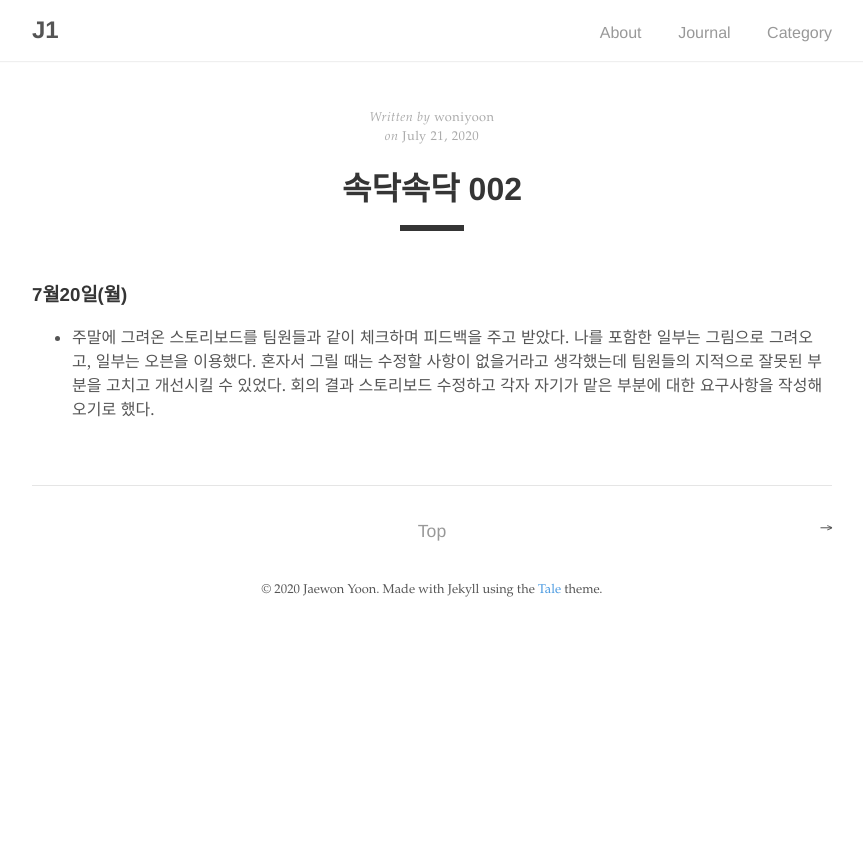
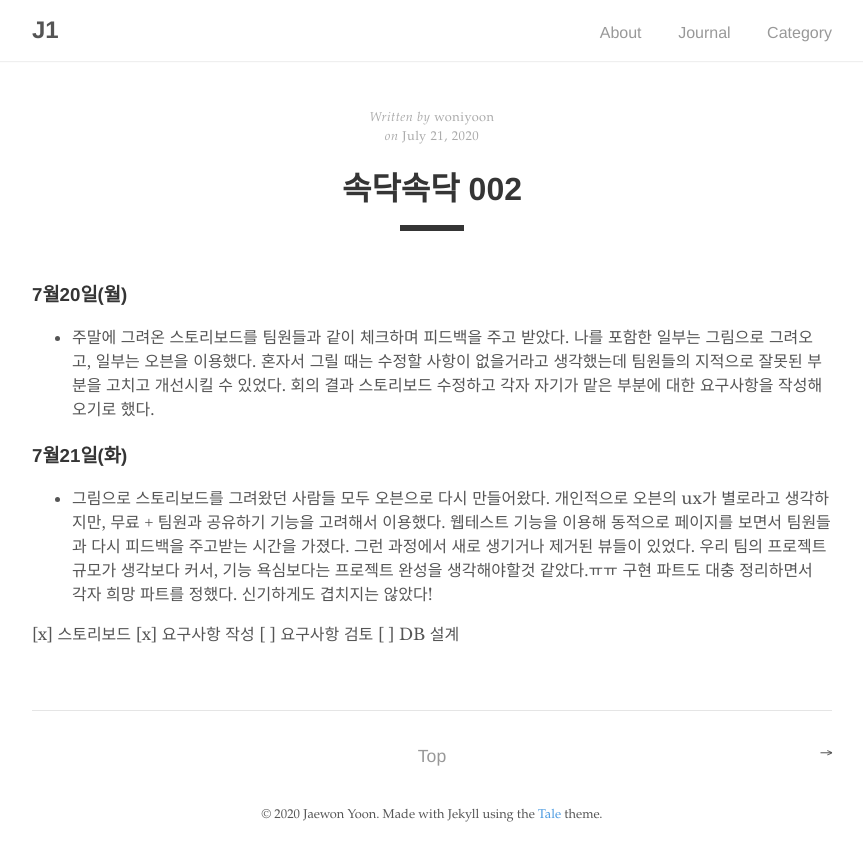
Before and after one commit to woniyoon/woniyoon.github.io, a Jekyll site: the page built from _posts/journal/2020-07-21-속닥속닥-002.md, in a window 1280 px wide. Shown: the top 861 px of the page, without its empty margins (208-1071 px from the left). Built offline with Jekyll 4.4.1, drawn with Linux system fonts in a browser that asks for light colours.

Commit message:
Add a journal no 003

```diff
--- a/_posts/journal/2020-07-21-속닥속닥-002.md
+++ b/_posts/journal/2020-07-21-속닥속닥-002.md
@@ -7,3 +7,11 @@ categories: [ journal ]
 
 ### 7월20일(월)
 - 주말에 그려온 스토리보드를 팀원들과 같이 체크하며 피드백을 주고 받았다. 나를 포함한 일부는 그림으로 그려오고, 일부는 오븐을 이용했다. 혼자서 그릴 때는 수정할 사항이 없을거라고 생각했는데 팀원들의 지적으로 잘못된 부분을 고치고 개선시킬 수 있었다. 회의 결과 스토리보드 수정하고 각자 자기가 맡은 부분에 대한 요구사항을 작성해오기로 했다. <br>
+
+### 7월21일(화)
+- 그림으로 스토리보드를 그려왔던 사람들 모두 오븐으로 다시 만들어왔다. 개인적으로 오븐의 ux가 별로라고 생각하지만, 무료 + 팀원과 공유하기 기능을 고려해서 이용했다. 웹테스트 기능을 이용해 동적으로 페이지를 보면서 팀원들과 다시 피드백을 주고받는 시간을 가졌다. 그런 과정에서 새로 생기거나 제거된 뷰들이 있었다. 우리 팀의 프로젝트 규모가 생각보다 커서, 기능 욕심보다는 프로젝트 완성을 생각해야할것 같았다.ㅠㅠ 구현 파트도 대충 정리하면서 각자 희망 파트를 정했다. 신기하게도 겹치지는 않았다! <br>
+
+[x] 스토리보드
+[x] 요구사항 작성
+[ ] 요구사항 검토
+[ ] DB 설계
```
